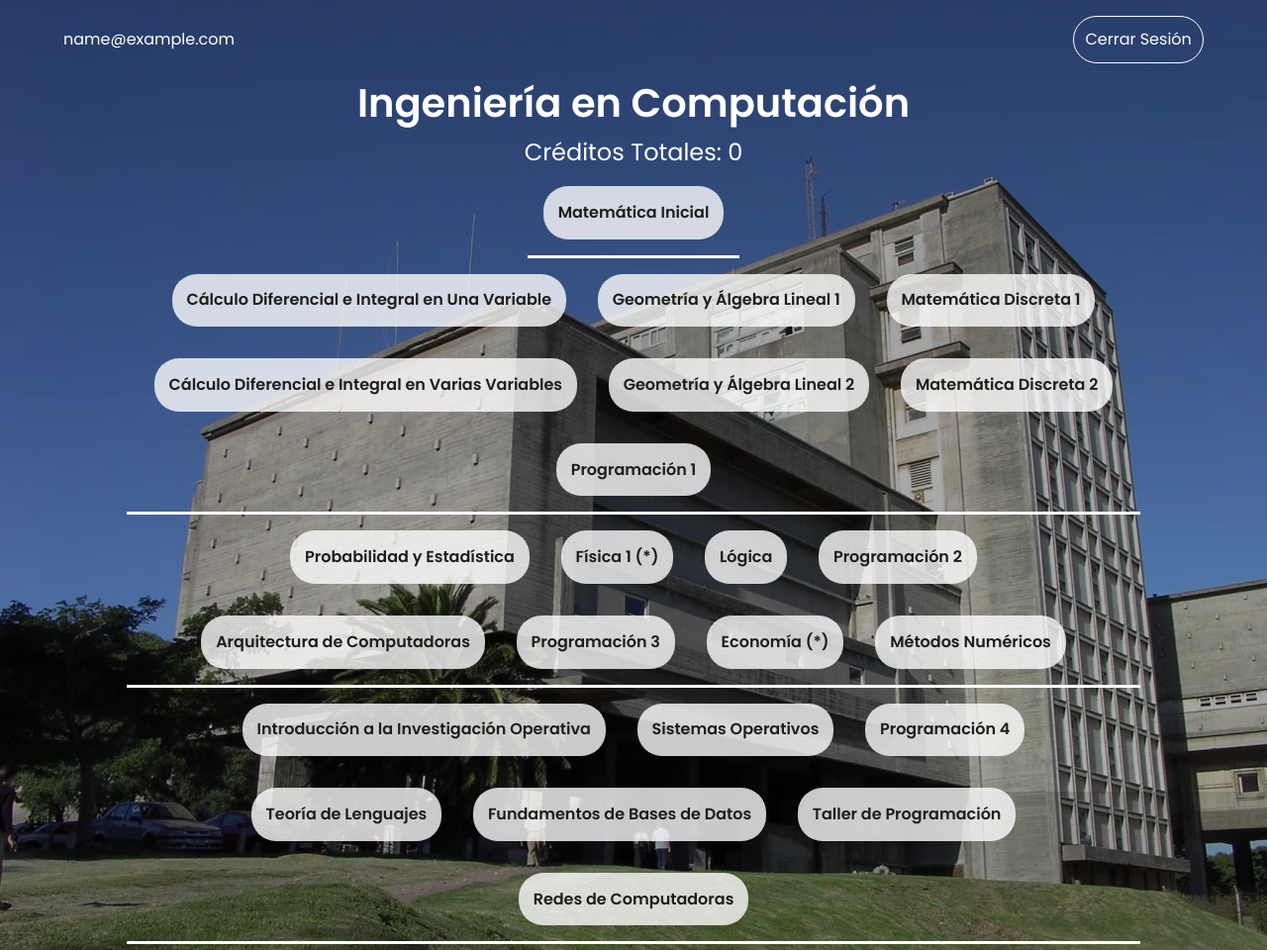
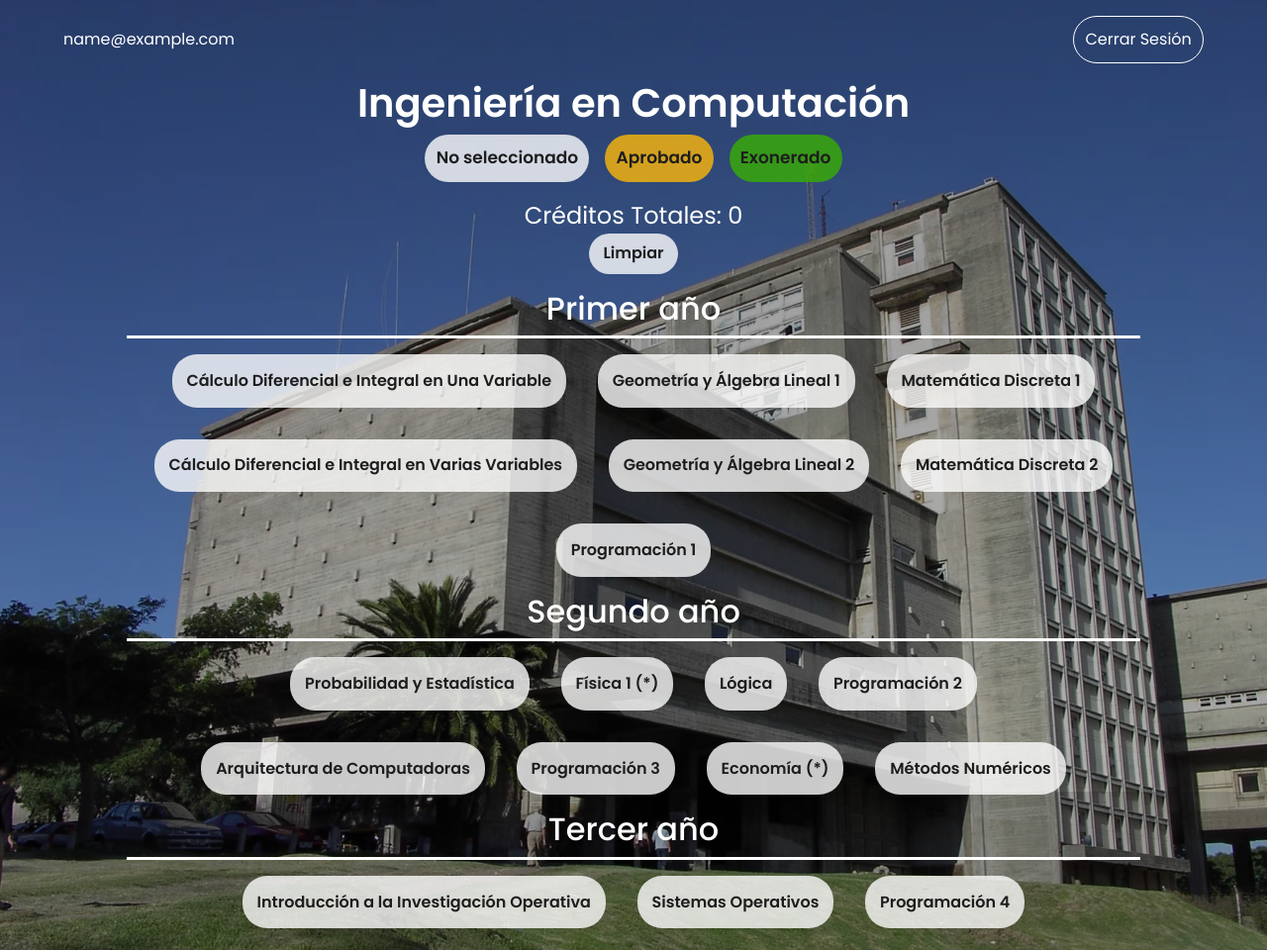
Before and after one commit to valebutrico/curriculainteractiva, a plain HTML site: page index.html in a window 1280 px wide. Shown: the top 960 px of the page at 99% size. Drawn offline with nearby package versions, Linux system fonts and the light colour scheme; sample sign-in values are in the browser's storage.

Commit message:
arreglos estilo

```diff
--- a/index.html
+++ b/index.html
@@ -22,31 +22,43 @@
 
       <section class="title">
         <h1>Ingeniería en Computación</h1>
-        <div id="creditosTotales">
+        <div class="guia">
+          <p>No seleccionado</p>
+          <p class="aprobado">Aprobado</p>
+          <p class="exonerado">Exonerado</p>
+        </div>
+        <div id="creditosTotales" class="creditos">
           <!-- Aquí se iran sumando los creditos obtenidos a medida que sean marcados por el usuario -->
         </div>
       </section>
 
+      <section class="limpiar">
+        <button class="limpiar-btn">
+          <label for="limpiar">Limpiar</label>
+        </button>
+      </section>
+
       <section class="curricula">
-        <div class="opcional" data-curso-id="opcional">
-          <!-- Botones de esta sección creados a partir de js -->
-        </div>
+        <h2>Primer año</h2>
         <div class="primer__anio" data-curso-id="primer_anio">
           <!-- Botones de esta sección creados a partir de js -->
         </div>
+        <h2>Segundo año</h2>
         <div class="segundo__anio" data-curso-id="segundo_anio">
           <!-- Botones de esta sección creados a partir de js -->
         </div>
+        <h2>Tercer año</h2>
         <div class="tercer__anio" data-curso-id="tercer_anio">
           <!-- Botones de esta sección creados a partir de js -->
         </div>
+        <h2>Cuarto año</h2>
         <div class="cuarto__anio" data-curso-id="cuarto_anio">
           <!-- Botones de esta sección creados a partir de js -->
         </div>
+        <h2>Quinto año</h2>
         <div class="quinto__anio" data-curso-id="quinto_anio">
           <!-- Botones de esta sección creados a partir de js -->
         </div>
-
       </section>
 
     </main>
--- a/script/cursos.json
+++ b/script/cursos.json
@@ -1,10 +1,4 @@
 [
-  {
-    "creditos": 4,
-    "id": 0,
-    "nombre": "Matemática Inicial",
-    "anio": "opcional"
-  },
   {
     "creditos": 13,
     "id": 1,
--- a/script/main.js
+++ b/script/main.js
@@ -132,3 +132,22 @@ if (creditosGuardados) {
 
 const contenedorCursos = document.querySelector('.curricula');
 contenedorCursos.addEventListener('click', manejarClics);
+
+
+const limpiarButton = document.querySelector('.limpiar button');
+limpiarButton.addEventListener('click', limpiarCurricula);
+
+function limpiarCurricula() {
+  const botones = document.querySelectorAll('.curso');
+
+  botones.forEach(boton => {
+    boton.classList.remove('aprobado', 'exonerado', 'deshabilitado');
+
+    const cursoID = boton.dataset.cursoId;
+    localStorage.setItem(`curso_${cursoID}`, 'ninguno');
+  });
+
+  const creditosTotalesDiv = document.getElementById('creditosTotales');
+  creditosTotalesDiv.textContent = 'Créditos Totales: 0';
+  localStorage.setItem('creditosTotales', 0);
+}
--- a/style/login.css
+++ b/style/login.css
@@ -116,33 +116,6 @@ img {
   z-index: 10;
   cursor: pointer;
 }
-.login__box:nth-child(2) input, .register__box:nth-child(2) input {
-  padding-right: 1.8rem;
-}
-.login__check, .login__check-group, .register__check, .register__check-group {
-  display: flex;
-  align-items: center;
-  justify-content: space-between;
-}
-.login__check, .register__check {
-  margin-bottom: 1.5rem;
-}
-.login__check-label, .register__forgot, .register__register, .register__check-label, .register__forgot, .register__register {
-  font-size: var(--small-font-size);
-}
-.login__check-group, .register__check-group {
-  column-gap: 0.5rem;
-}
-.login__check-input, .register__check-input {
-  width: 16px;
-  height: 16px;
-}
-.login__forgot, .register__forgot {
-  color: var(--black-color);
-}
-.login__forgot:hover, .register__forgot:hover {
-  text-decoration: underline;
-}
 .login__button, .register__button {
   width: 100%;
   padding: 1rem;
--- a/style/partials/_index.scss
+++ b/style/partials/_index.scss
@@ -1,32 +1,81 @@
 /*=============== PÁGINA PRINCIAPL ===============*/
 .title {
+  color: #ffffff;
+
   h1 {
-    color: #ffffff;
     text-align: center;
     font-weight: bold;
   }
 
-  div {
-    max-width: 400px;
-    margin: 0 auto;
+  .guia {
+    display: flex;
+    align-items: center;
+    justify-content: center;
+    gap: 1rem;
+
+    p {
+      margin: 0;
+      padding: .7rem;
+      border-radius: 25px;
+      border-color: transparent;
+      background-color: #ffffffc9;
+      color: $fontColor;
+      font-weight: bold;
+      font-size: 17px;
+    }
+
+    .aprobado {
+      background-color: #ffba08c9;
+
+    }
+
+    .exonerado {
+      background-color: #38b000c9;
+    }
+  }
+
+  .creditos {
     text-align: center;
     font-size: 1.5rem;
-    color: #ffffff;
+    margin-top: 1rem;
+  }
+}
+
+.limpiar {
+  display: flex;
+  align-items: center;
+  justify-content: center;
+
+  &-btn {
+    padding: .4rem .8rem;
+    margin: 0;
+    transition: 150ms;
+    border-radius: 25px;
+    border-color: transparent;
+    background-color: #ffffffc9;
+    color: $fontColor;
+    font-weight: bold;
+
+    &:hover {
+      scale: 1.03;
+      box-shadow: rgba(0, 0, 0, 0.35) 0px 5px 15px;
+    }
   }
 }
 
 .curricula {
   text-align: center;
+  color: #ffffff;
   width: 80%;
-  margin: 0 auto;
+  margin: 1rem auto;
   display: flex;
   flex-direction: column;
   align-items: center;
 }
 
-.primer__anio, .segundo__anio, .tercer__anio, .cuarto__anio, .quinto__anio, .opcional {
+.primer__anio, .segundo__anio, .tercer__anio, .cuarto__anio, .quinto__anio {
   display: inline-block;
-  border-bottom: solid #ffffff;
+  border-top: solid #ffffff;
 
   .curso {
     padding: .8rem;
@@ -57,7 +106,3 @@
     background-color: red;
   }
 }
-
-.quinto__anio {
-  border-bottom: none;
-}
```
Also changed, not shown: style/style.css, 1 other file.
